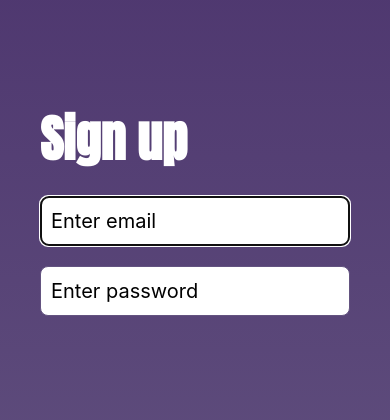
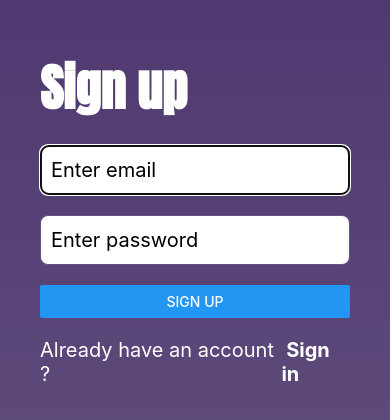
Before and after one commit to ferlobo1985/UDMY-RN-Event0, a React Native app: screen /Auth in a window 390 px wide. Shown: the part 204-624 px from the top of the page. Built offline with nearby package versions, Linux system fonts and the light colour scheme; no server answers.

Commit message:
07-The Auth form part 2
07-The Auth form part 2

```diff
--- a/screens/auth.js
+++ b/screens/auth.js
@@ -1,5 +1,5 @@
 import { useState } from "react";
-import { SafeAreaView, StyleSheet, Text, TextInput } from "react-native";
+import { Alert, Button, Pressable, SafeAreaView, StyleSheet, Text, TextInput } from "react-native";
 import { LinearGradient } from "expo-linear-gradient";
 
 import { AppStyle } from "../constants";
@@ -9,6 +9,10 @@ export default function AuthScreen(){
     const [ type, setType] = useState(true);
     const [ email, setEmail ] = useState('');
     const [ password, setPassword ] = useState('')
+
+    const handleAuth = () => {
+        Alert.alert('AUTH')
+    }
 
     return(
         <LinearGradient
@@ -44,8 +48,28 @@ export default function AuthScreen(){
                     onChangeText={(text)=> setPassword(text)}
                 />
 
+                <Button
+                    title={ type ? 'Sign up':'Sign in'}
+                    onPress={handleAuth}
+                />
 
-
+                <Pressable
+                    style={{ flexDirection:'row'}}
+                    onPress={()=> setType(!type)}
+                >
+                    <Text style={styles.typeText}>
+                        {!type ?
+                        'Don\'t have an account ?':
+                        'Already have an account ?'
+                        }
+                    </Text>
+                    <Text style={[styles.typeText, { fontWeight:'bold'}]}>
+                        {!type ?
+                        ' Sign up':
+                        ' Sign in'
+                        }
+                    </Text>
+                </Pressable>
 
 
             </SafeAreaView>
@@ -78,5 +102,10 @@ const styles = StyleSheet.create({
         fontSize:20,
         borderRadius:8,
         padding:10
+    },
+    typeText:{
+        fontSize:20,
+        marginTop:20,
+        color:'#fff'
     }
 })
```
